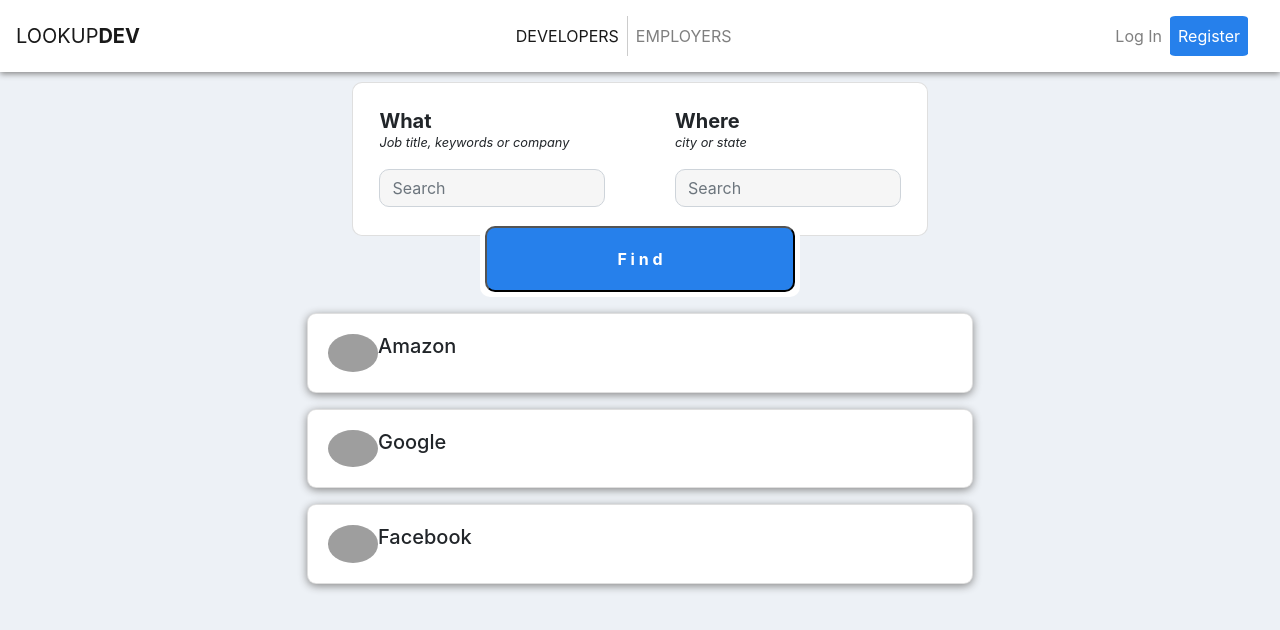
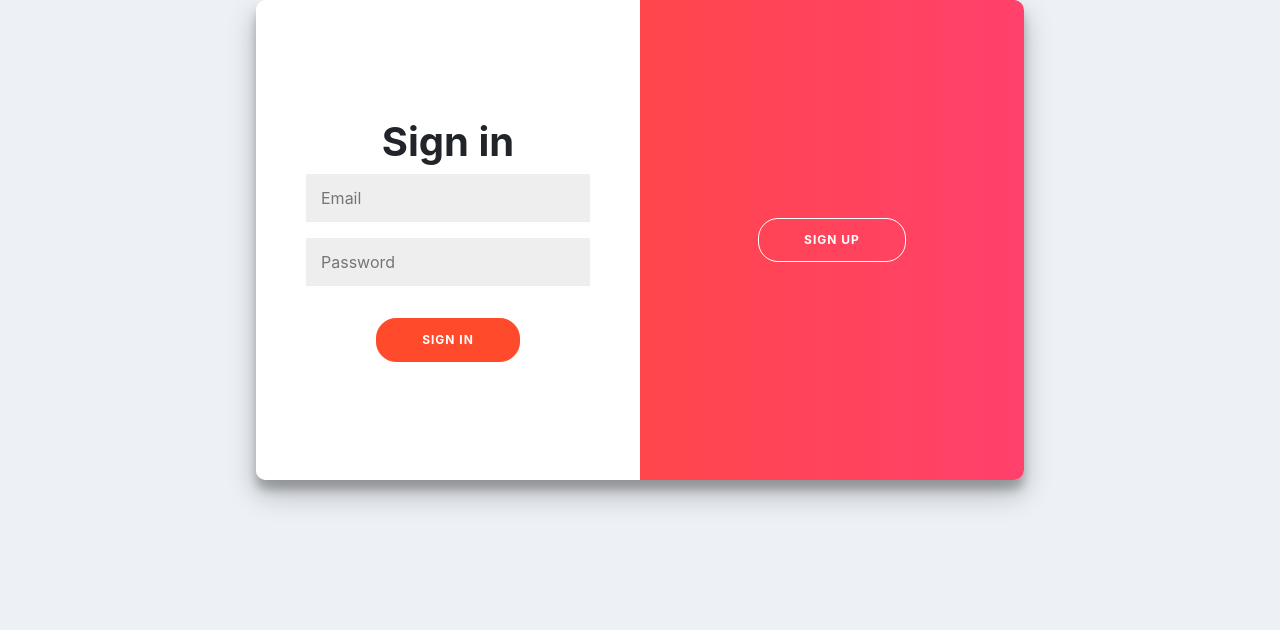
Before and after one commit to khalilcodes/aws, a React (Create React App) app in the folder aws-react/: page / in a window 1280 px wide. Shown: the top 630 px of the page. Built offline with nearby package versions, Linux system fonts and the light colour scheme; grey boxes are pictures that could not be loaded.

Commit message:
signup page

```diff
--- a/aws-react/src/App.js
+++ b/aws-react/src/App.js
@@ -1,5 +1,5 @@
 import React from 'react';
-import logo from './logo.svg';
+import Signup from './components/Signup'
 import Navbar from './components/Navbar';
 import SearchBar from './components/SearchBar';
 import Profile from './components/profile';
@@ -7,9 +7,10 @@
 function App() {
   return (
     <div>
-      <Navbar />
+      {/* <Navbar />
       <SearchBar />
-      <Profile />
+      <Profile /> */}
+      <Signup />
     </div>
   );
 }
--- /dev/null
+++ b/aws-react/src/components/Signup.css
@@ -0,0 +1,206 @@
+h1 {
+    font-weight: bold;
+    margin: 0;
+}
+
+p {
+    font-size: 14px;
+    font-weight: 100;
+    line-height: 20px;
+    letter-spacing: 0.5px;
+    margin: 20px 0 30px;
+}
+
+span {
+    font-size: 12px;
+}
+
+a {
+    color: #333;
+    font-size: 14px;
+    text-decoration: none;
+    margin: 15px 0;
+}
+
+button {
+    border-radius: 20px;
+    border: 1px solid #ff4b2b;
+    background-color: #ff4b2b;
+    color: #ffffff;
+    font-size: 12px;
+    font-weight: bold;
+    padding: 12px 45px;
+    letter-spacing: 1px;
+    text-transform: uppercase;
+    transition: transform 80ms ease-in;
+}
+
+button:active {
+    transform: scale(0.95);
+}
+
+button:focus {
+    outline: none;
+}
+
+button.ghost {
+    background-color: transparent;
+    border-color: #ffffff;
+}
+
+form {
+    background-color: #ffffff;
+    display: flex;
+    align-items: center;
+    justify-content: center;
+    flex-direction: column;
+    padding: 0 50px;
+    height: 100%;
+    text-align: center;
+}
+
+input {
+    background-color: #eee;
+    border: none;
+    padding: 12px 15px;
+    margin: 8px 0;
+    width: 100%;
+}
+
+.social-container {
+    margin: 20px 0;
+}
+
+.social-container a {
+    border: 1px solid #dddddd;
+    border-radius: 50%;
+    display: inline-flex;
+    justify-content: center;
+    align-items: center;
+    margin: 0 5px;
+    height: 40px;
+    width: 40px;
+}
+
+.container {
+    background-color: #ffffff;
+    border-radius: 10px;
+    box-shadow: 0 14px 28px rgba(0, 0, 0, 0.25), 0 10px 10px rgba(0, 0, 0, 0.22);
+    position: relative;
+    overflow: hidden;
+    width: 768px;
+    max-width: 100%;
+    min-height: 480px;
+}
+
+.form-container {
+    position: absolute;
+    top: 0;
+    height: 100%;
+    transition: all 0.6s ease-in-out;
+}
+
+.sign-in-container {
+    left: 0;
+    width: 50%;
+    z-index: 2;
+}
+
+.sign-up-container {
+    left: 0;
+    width: 50%;
+    opacity: 0;
+    z-index: 1;
+}
+
+.container.right-panel-active .sign-in-container {
+    transform: translateX(100%);
+}
+
+.container.right-panel-active .sign-up-container {
+    transform: translateX(100%);
+    opacity: 1;
+    z-index: 5;
+    animation: show 0.6s;
+}
+
+@keyframes show {
+    0%,
+    49.99% {
+        opacity: 0;
+        z-index: 1;
+    }
+
+    50%,
+    100% {
+        opacity: 1;
+        z-index: 5;
+    }
+}
+
+.overlay-container {
+    position: absolute;
+    top: 0;
+    left: 50%;
+    width: 50%;
+    height: 100%;
+    overflow: hidden;
+    transition: transform 0.6s ease-in-out;
+    z-index: 100;
+}
+
+.container.right-panel-active .overlay-container {
+    transform: translateX(-100%);
+}
+
+.overlay {
+    background: #ff416c;
+    background: -webkit-linear-gradient(to right, #ff4b2b, #ff416c);
+    background: linear-gradient(to right, #ff4b2b, #ff416c);
+    background-repeat: no-repeat;
+    background-size: cover;
+    background-position: 0 0;
+    color: #ffffff;
+    position: relative;
+    left: -100%;
+    height: 100%;
+    width: 200%;
+    transform: translateX(0);
+    transition: transform 0.6s ease-in-out;
+}
+
+.container.right-panel-active .overlay {
+    transform: translateX(50%);
+}
+
+.overlay-panel {
+    position: absolute;
+    display: flex;
+    align-items: center;
+    justify-content: center;
+    flex-direction: column;
+    padding: 0 40px;
+    text-align: center;
+    top: 0;
+    height: 100%;
+    width: 50%;
+    transform: translateX(0);
+    transition: transform 0.6s ease-in-out;
+}
+
+.overlay-left {
+    transform: translateX(-20%);
+}
+
+.container.right-panel-active .overlay-left {
+    transform: translateX(0);
+}
+
+.overlay-right {
+    right: 0;
+    transform: translateX(0);
+}
+
+.container.right-panel-active .overlay-right {
+    transform: translateX(20%);
+}
--- /dev/null
+++ b/aws-react/src/components/Signup.js
@@ -0,0 +1,59 @@
+import React from 'react'
+import '../components/Signup.css'
+
+class Signup extends React.Component {
+    render() {
+        return (
+            <div>
+                <div class="container" id="container">
+                    <div class="form-container sign-up-container">
+                        <form action="#">
+                            <h1>Create Account</h1>
+
+                            <input type="text" placeholder="Name" />
+                            <input type="email" placeholder="Email" />
+                            <input type="password" placeholder="Password" />
+                            <button>Sign Up</button>
+                        </form>
+                    </div>
+                    <div class="form-container sign-in-container">
+                        <form action="#">
+                            <h1>Sign in</h1>
+
+                            <input type="email" placeholder="Email" />
+                            <input type="password" placeholder="Password" />
+                            <br></br>
+                            <button>Sign In</button>
+                        </form>
+                    </div>
+                    <div class="overlay-container">
+                        <div class="overlay">
+                            <div class="overlay-panel overlay-left">
+                                <button class="ghost" id="signIn">Sign In</button>
+                            </div>
+                            <br></br>
+                            <div class="overlay-panel overlay-right">
+                                <button class="ghost" id="signUp">Sign Up</button>
+                            </div>
+                        </div>
+                    </div>
+                </div>
+            </div>
+        )
+    }
+    componentDidMount() {
+        const signUpButton = document.getElementById('signUp');
+        const signInButton = document.getElementById('signIn');
+        const container = document.getElementById('container');
+
+        signUpButton.addEventListener('click', () => {
+            container.classList.add('right-panel-active');
+        });
+
+        signInButton.addEventListener('click', () => {
+            container.classList.remove('right-panel-active');
+        });
+    }
+}
+
+export default Signup
```
